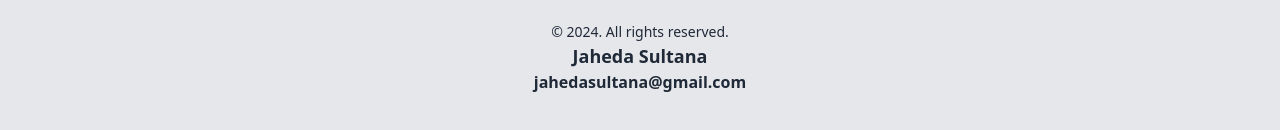
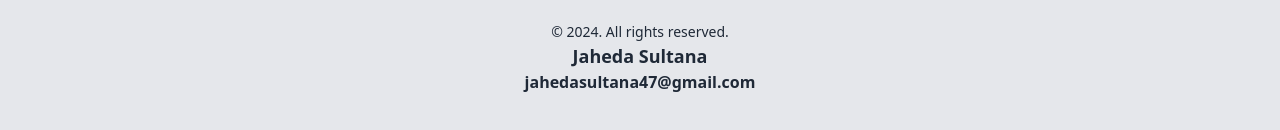
Before and after one commit to jahedasultana/my-protfolio-1, a React (Vite) app: page /#nav in a window 1280 px wide. Shown: the part 3128-3258 px from the top of the page. Built offline with nearby package versions, Linux system fonts and the light colour scheme.

Commit message:
create email link

```diff
--- a/src/pages/Footer.jsx
+++ b/src/pages/Footer.jsx
@@ -1,4 +1,9 @@
-import { FaFacebook, FaGithub, FaInstagram, FaLinkedinIn, } from "react-icons/fa";
+import {
+  FaFacebook,
+  FaGithub,
+  FaInstagram,
+  FaLinkedinIn,
+} from "react-icons/fa";
 import { Link } from "react-router-dom";
 
 function Footer() {
@@ -9,21 +14,17 @@ function Footer() {
         <div className="max-w-screen-2xl container mx-auto px-4 md:px-20">
           <div className=" flex flex-col items-center justify-center">
             <div className="flex space-x-4">
-                            <Link to='https://www.facebook.com/profile.php?id=100094120232292'>
+              <Link to="https://www.facebook.com/profile.php?id=100094120232292">
                 <FaFacebook size={24} />
               </Link>
-                            <Link to='https://github.com/jahedasultana'>
+              <Link to="https://github.com/jahedasultana">
                 <FaGithub size={24} />
               </Link>
-
             </div>
             <div className="mt-8 border-t border-gray-700 pt-8 flex flex-col items-center">
-                            <p className="text-sm">
-                                &copy; 2024. All rights reserved.
-                            </p>
+              <p className="text-sm">&copy; 2024. All rights reserved.</p>
               <p className="text-lg font-bold">Jaheda Sultana</p>
-                            <p className="font-bold">jahedasultana@gmail.com</p>
-
+              <p className="font-bold">jahedasultana47@gmail.com</p>
             </div>
           </div>
         </div>
```
Lines whose indentation alone changed are shown as unchanged.
